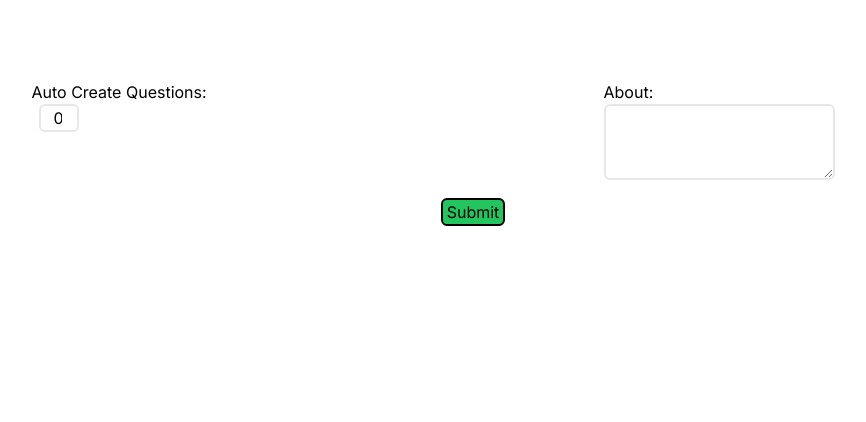
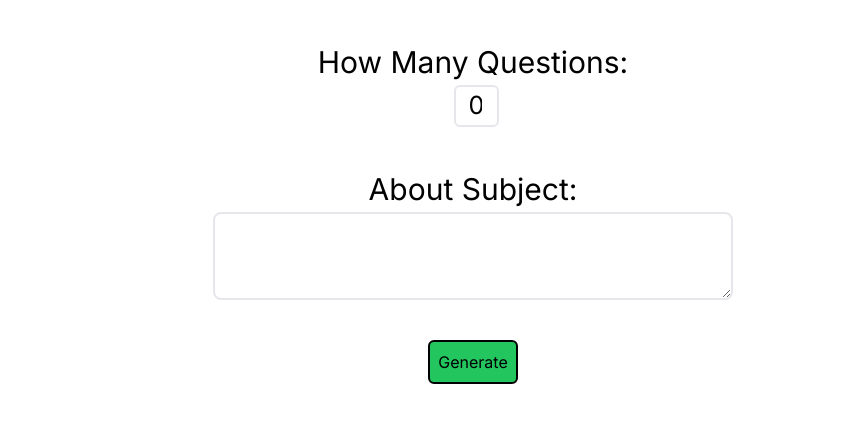
Before and after one commit to Hoffalypse/unscrolled-basic, a Next.js app: page / in a window 1280 px wide. Shown: the top 422 px of the page, without its empty margins (167-1033 px from the left). Built offline with nearby package versions, Linux system fonts and the light colour scheme.

Commit message:
home screen rendering correct, editable data

```diff
--- a/app/globals.css
+++ b/app/globals.css
@@ -25,3 +25,11 @@ body {
     )
     rgb(var(--background-start-rgb));
 } */
+.answers {
+  border: 2px solid black;
+  padding: 5px;
+  background-color: rgb(178, 242, 242);
+  border-radius: 7px;
+  text-align: center;
+  width: 130px;
+}
--- a/app/page.js
+++ b/app/page.js
@@ -1,13 +1,12 @@
-"use client"
-import { useState } from "react";
+"use client";
+import { useState, useEffect } from "react";
 import { generateQuestions } from "@/utils";
+import { RenderQuestions, QuestionForm } from "@/components";
 
 export default function Home() {
-
   const [numQuestions, setNumQuestions] = useState(0);
-  const [about, setAbout] = useState('');
-  const [question, setQuestion] = useState([])
-  const [answers, setAnswers] = useState([])
+  const [about, setAbout] = useState("");
+  const [questionObj, setQuestionObj] = useState({});
 
   const handleSubmit = async (e) => {
     e.preventDefault();
@@ -18,58 +17,41 @@ export default function Home() {
       about: about,
     };
 
-    //API Call
-   const data =  await generateQuestions(numQuestions, about)
-   for (let i = 0; i < array.length; i++) {
-
-    const [questionLine, answersString] = data[i].text.split("[");
-    const question = questionLine.replace(/A: /, '');
-    const answers = answersString.slice(0, -1).split(", ").map((answer) => answer.replace(/A: |B: |C: |D: |"|\[|\]/g, ''));
-   }
+    // API Call
+    const data = await generateQuestions(numQuestions, about);
 
 
+    //Get data into proper format
+    const updatedQuestionObj = data.reduce((acc, item, index) => {
+      const [questionLine, answersString] = item.text.split("[");
+      const question = questionLine.replace(/[\n\r]/g, "");
+      const answers = answersString
+        .slice(0, -1)
+        .split(", ")
+        .map((answer) => answer.replace(/A: |B: |C: |D: |"|\[|\]/g, ""));
+
+      acc[question] = answers;
+      return acc;
+    }, {});
+
+    setQuestionObj(updatedQuestionObj);
+
     // Reset the form inputs after submission
-    console.log(question)
-    console.log('Answers:', answers)
-
     setNumQuestions(0);
-    setAbout('');
+    setAbout("");
   };
-
   return (
-    <form onSubmit={handleSubmit}>
-      <div className="flex justify-around mt-20">
-      <div className="">
-        <label htmlFor="numQuestions">Auto Create Questions:</label>
-        <br/>
-        <input
-        className="border-2 w-10 pl-3 mr-20 rounded-md ml-2"
-          type="number"
-          id="autoCreateQuestions"
-          value={numQuestions}
-          onChange={(e) => setNumQuestions(e.target.value)}
-        />
+    <>
+      <QuestionForm
+        handleSubmit={handleSubmit}
+        setNumQuestions={setNumQuestions}
+        setAbout={setAbout}
+        numQuestions={numQuestions}
+        about={about}
+      />
+      <div>
+        <RenderQuestions questions={questionObj} />
       </div>
-      <div>
-        <label htmlFor="about">About:</label>
-        <br/>
-        <textarea
-        className="border-2 pl-3 mr-20 rounded-md"
-          id="about"
-          rows={3}
-          value={about}
-          onChange={(e) => setAbout(e.target.value)}
-        />
-      </div>
-      </div>
-      <div className="flex justify-center">
-      <button
-      type="submit"
-      className="bg-green-500 border-2 border-black px-1 mt-3 flex justify-center rounded-md"
-      >
-        Submit
-        </button>
-        </div>
-    </form>
+    </>
   );
-};
+}
--- /dev/null
+++ b/components/Loader.jsx
@@ -0,0 +1,12 @@
+import React from 'react';
+
+const Loader = () => (
+  <div role="status">
+    <svg aria-hidden="true" className="inline w-10 h-10 mr-2 text-gray-200 animate-spin fill-[#6469ff]" viewBox="0 0 100 101" fill="none" xmlns="http://www.w3.org/2000/svg">
+      <path d="M100 50.5908C100 78.2051 77.6142 100.591 50 100.591C22.3858 100.591 0 78.2051 0 50.5908C0 22.9766 22.3858 0.59082 50 0.59082C77.6142 0.59082 100 22.9766 100 50.5908ZM9.08144 50.5908C9.08144 73.1895 27.4013 91.5094 50 91.5094C72.5987 91.5094 90.9186 73.1895 90.9186 50.5908C90.9186 27.9921 72.5987 9.67226 50 9.67226C27.4013 9.67226 9.08144 27.9921 9.08144 50.5908Z" fill="currentColor" />
+      <path d="M93.9676 39.0409C96.393 38.4038 97.8624 35.9116 97.0079 33.5539C95.2932 28.8227 92.871 24.3692 89.8167 20.348C85.8452 15.1192 80.8826 10.7238 75.2124 7.41289C69.5422 4.10194 63.2754 1.94025 56.7698 1.05124C51.7666 0.367541 46.6976 0.446843 41.7345 1.27873C39.2613 1.69328 37.813 4.19778 38.4501 6.62326C39.0873 9.04874 41.5694 10.4717 44.0505 10.1071C47.8511 9.54855 51.7191 9.52689 55.5402 10.0491C60.8642 10.7766 65.9928 12.5457 70.6331 15.2552C75.2735 17.9648 79.3347 21.5619 82.5849 25.841C84.9175 28.9121 86.7997 32.2913 88.1811 35.8758C89.083 38.2158 91.5421 39.6781 93.9676 39.0409Z" fill="currentFill" />
+    </svg>
+  </div>
+);
+
+export default Loader;
--- /dev/null
+++ b/components/QuestionForm.jsx
@@ -0,0 +1,49 @@
+import React from 'react'
+
+const QuestionForm = ({handleSubmit, numQuestions, setNumQuestions, about, setAbout}) => {
+  return (
+    <>
+        <form onSubmit={handleSubmit}>
+  <div className="flex justify-center mt-10">
+    <div className="flex flex-col items-center">
+      <label className="text-[30px]"htmlFor="numQuestions">How Many Questions:</label>
+      <input
+        className="border-2 w-[45px]  rounded-md ml-2 pl-[12px] text-[25px]"
+        type="number"
+        id="autoQuestions"
+        max={10}
+        min={0}
+        value={numQuestions}
+        onChange={(e) => setNumQuestions(e.target.value)}
+      />
+    </div>
+  </div>
+
+  <div className="flex justify-center mt-10">
+    <div className="flex flex-col items-center">
+      <label className="text-[30px]"htmlFor="about">About Subject:</label>
+      <textarea
+        className="border-2 pl-3 rounded-lg text-xl"
+        id="about"
+        rows={3}
+        cols={40}
+        value={about}
+        onChange={(e) => setAbout(e.target.value)}
+      />
+    </div>
+  </div>
+
+  <div className="flex justify-center mt-10">
+    <button
+      type="submit"
+      className="bg-green-500 border-2 border-black p-2 flex justify-center rounded-md"
+    >
+      Generate
+    </button>
+  </div>
+</form>
+    </>
+  )
+}
+
+export default QuestionForm
--- /dev/null
+++ b/components/RenderQuestions.jsx
@@ -0,0 +1,86 @@
+// import React from 'react'
+
+// const RenderQuestions = ({questions}) => {
+//     const questionArr = Object.entries(questions).map(([question, answers]) => {
+//         return { question, answers };
+//       });
+//       return (
+//         <div className='flex justify-center flex-col items-center pt-10'>
+//           {questionArr.map((data, index) => (
+//             <div className='mb-5 ml-5'key={index}>
+//               <p className='text-xl'>{data.question}</p>
+//               <div className="flex">
+//                 <p className="mr-4 answers">{data.answers[0]}</p>
+//                 <p className="mr-4 answers">{data.answers[1]}</p>
+//                 <p className="mr-4 answers">{data.answers[2]}</p>
+//                 <p className='answers'>{data.answers[3]}</p>
+//               </div>
+
+//             </div>
+
+//           ))}
+//           <br/>
+//         </div>
+//       );
+//     };
+
+// export default RenderQuestions
+import React, { useState, useEffect } from 'react';
+
+const RenderQuestions = ({ questions }) => {
+  const [editedQuestions, setEditedQuestions] = useState([]);
+
+  useEffect(() => {
+    // Convert the questions object to an array
+    const questionArr = Object.entries(questions).map(([question, answers]) => ({
+      question,
+      answers: [...answers],
+    }));
+    setEditedQuestions(questionArr);
+  }, [questions]);
+
+  const handleQuestionChange = (e, index) => {
+    const { value } = e.target;
+    setEditedQuestions((prevQuestions) => {
+      const updatedQuestions = [...prevQuestions];
+      updatedQuestions[index].question = value;
+      return updatedQuestions;
+    });
+  };
+
+  const handleAnswerChange = (e, questionIndex, answerIndex) => {
+    const { value } = e.target;
+    setEditedQuestions((prevQuestions) => {
+      const updatedQuestions = [...prevQuestions];
+      updatedQuestions[questionIndex].answers[answerIndex] = value;
+      return updatedQuestions;
+    });
+  };
+
+  return (
+    <div className='flex justify-center flex-col items-center pt-10'>
+      {editedQuestions.map(({ question, answers }, questionIndex) => (
+        <div className='mb-5 ml-5' key={questionIndex}>
+          <input
+            className='text-xl mb-2 px-2 py-1 border border-gray-300 rounded-md'
+            value={question}
+            onChange={(e) => handleQuestionChange(e, questionIndex)}
+          />
+          <div className='flex'>
+            {answers.map((answer, answerIndex) => (
+              <input
+                className='mr-4 answers'
+                value={answer}
+                onChange={(e) => handleAnswerChange(e, questionIndex, answerIndex)}
+                key={answerIndex}
+              />
+            ))}
+          </div>
+        </div>
+      ))}
+      <br />
+    </div>
+  );
+};
+
+export default RenderQuestions;
--- /dev/null
+++ b/components/index.js
@@ -0,0 +1,9 @@
+import RenderQuestions from "./RenderQuestions";
+import QuestionForm from "./QuestionForm";
+import Loader from "./Loader";
+
+export {
+    RenderQuestions,
+    QuestionForm,
+    Loader,
+}
--- a/utils/index.js
+++ b/utils/index.js
@@ -9,7 +9,7 @@ export async function generateQuestions(numQuestions, about) {
     const response = await axios.post(
       "https://api.openai.com/v1/engines/text-davinci-003/completions",
       {
-        prompt: `give me a question about ${about} with 4 answers returned in an array the first returned answer is the corect one and the last 3 wrong answers`,
+        prompt: `give me a question about ${about} with 4 answers returned in an array the first returned answer is the corect one and the last 3 wrong answers, answer in the format of Question [answer 1, answer 2, answer 3, answer 4] with no additional characters`,
         max_tokens: 100,
         n: num,
         stop: null,
```
